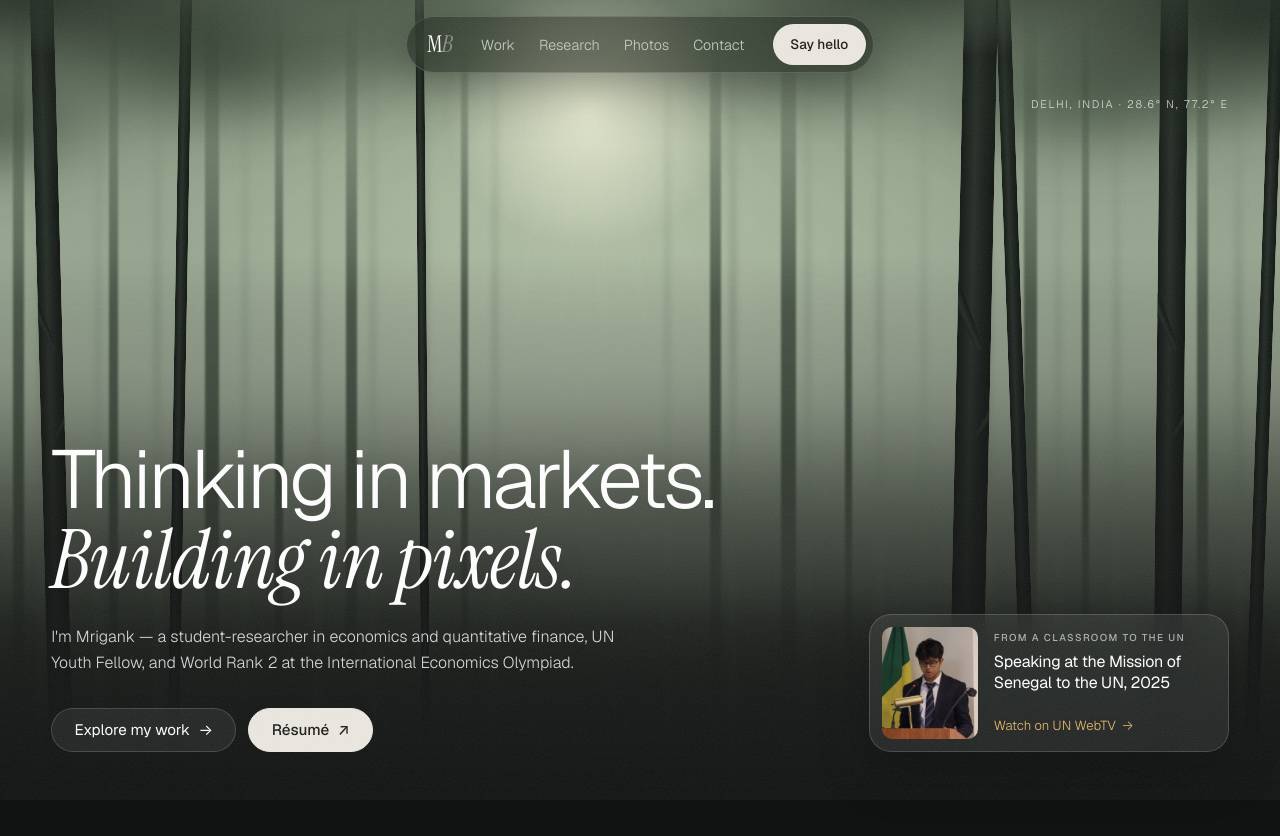
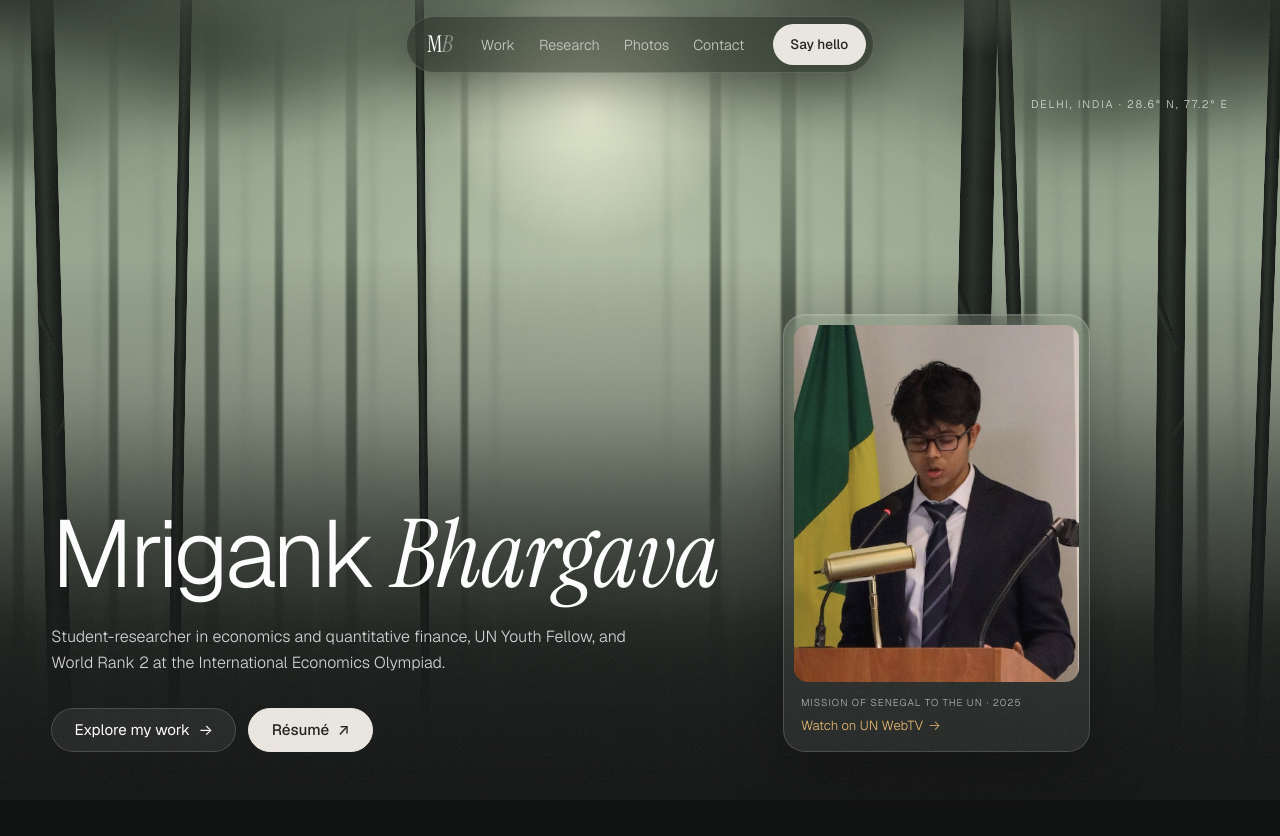
Before and after one commit to mrigankswork/iimbportfoliosubmission, a plain HTML site: page index.html in a window 1280 px wide. Shown: the top 836 px of the page. Drawn offline with nearby package versions, Linux system fonts and the light colour scheme.

Commit message:
Put name and UN photo in the hero

```diff
--- a/index.html
+++ b/index.html
@@ -9,7 +9,7 @@
 
   <!-- Open Graph -->
   <meta property="og:type" content="website">
-  <meta property="og:title" content="Mrigank Bhargava — Thinking in markets. Building in pixels.">
+  <meta property="og:title" content="Mrigank Bhargava">
   <meta property="og:description" content="Student-researcher in economics and quantitative finance, UN Youth Fellow, and World Rank 2 at the International Economics Olympiad.">
   <meta property="og:url" content="https://mrigankswork.github.io/iimbportfoliosubmission/">
   <meta property="og:image" content="https://mrigankswork.github.io/iimbportfoliosubmission/images/un-senegal.jpg">
@@ -72,23 +72,22 @@
 
       <div class="hero__inner container">
         <div class="hero__content">
-          <h1 class="hero__title" id="hero-title">Thinking in markets. <em>Building in pixels.</em></h1>
-          <p class="hero__lede">I'm Mrigank — a student-researcher in economics and quantitative finance, UN Youth Fellow, and World Rank 2 at the International Economics Olympiad.</p>
+          <h1 class="hero__title" id="hero-title">Mrigank <em>Bhargava</em></h1>
+          <p class="hero__lede">Student-researcher in economics and quantitative finance, UN Youth Fellow, and World Rank 2 at the International Economics Olympiad.</p>
           <div class="btn-row">
             <a class="btn btn--glass" href="#work">Explore my work <span class="btn__arrow" aria-hidden="true">→</span></a>
             <a class="btn btn--light" href="https://mrigankswork.github.io/mrigank.github.io/Mrigank_Bhargava_Resume.pdf" target="_blank" rel="noopener">Résumé <span class="btn__arrow" aria-hidden="true">↗</span></a>
           </div>
         </div>
 
-        <article class="hero-card">
-          <img class="hero-card__img" src="images/un-senegal.jpg" width="1200" height="1121"
+        <figure class="hero-photo">
+          <img class="hero-photo__img" src="images/un-senegal.jpg" width="1200" height="1121"
                alt="Mrigank, in a dark suit and striped tie, speaking at a wooden lectern in front of Senegal's green and yellow flag">
-          <div class="hero-card__body">
-            <p class="eyebrow">From a classroom to the UN</p>
-            <h2 class="hero-card__title">Speaking at the Mission of Senegal to the UN, 2025</h2>
+          <figcaption class="hero-photo__cap">
+            <span>Mission of Senegal to the UN · 2025</span>
             <a class="link-amber" href="https://webtv.un.org/en/asset/k15/k15u7flcna?kalturaStartTime=10031" target="_blank" rel="noopener">Watch on UN WebTV <span aria-hidden="true">→</span></a>
-          </div>
-        </article>
+          </figcaption>
+        </figure>
       </div>
     </section>
 
--- a/style.css
+++ b/style.css
@@ -515,18 +515,18 @@ body::after {
   position: relative;
   z-index: 1;
   display: grid;
-  grid-template-columns: minmax(0, 1fr) auto;
+  grid-template-columns: auto auto;   /* photo sits right beside the name */
+  justify-content: start;
   align-items: end;
-  gap: 3rem;
+  gap: clamp(2.5rem, 5vw, 4.5rem);
   padding-top: 160px;
   padding-bottom: clamp(2.5rem, 6vh, 4.5rem);
 }
 
 .hero__title {
-  font-size: clamp(2.7rem, 6.4vw, 5.6rem);
+  font-size: clamp(3.2rem, 7.4vw, 7rem);
   letter-spacing: -0.045em;
-  line-height: .98;
-  max-width: 11.5em;
+  line-height: .95;
   color: #fff;
   text-shadow: 0 2px 30px rgb(0 0 0 / .18);
   animation: rise 1.1s var(--ease) .1s both;
@@ -545,42 +545,44 @@ body::after {
   animation: rise 1.1s var(--ease) .4s both;
 }
 
-/* Glass card (bottom-right) */
-.hero-card {
-  display: grid;
-  grid-template-columns: 96px 1fr;
-  gap: 1rem;
-  width: 360px;
-  padding: .75rem;
+/* UN photo in a glass frame, beside the name */
+.hero-photo {
+  width: clamp(250px, 24vw, 350px);
+  padding: 10px;
   border-radius: var(--radius);
   background: rgb(255 255 255 / .08);
   border: 1px solid var(--glass-b);
   -webkit-backdrop-filter: blur(16px) saturate(130%);
   backdrop-filter: blur(16px) saturate(130%);
-  box-shadow: 0 20px 50px rgb(0 0 0 / .25);
+  box-shadow: 0 24px 60px rgb(0 0 0 / .3), inset 0 1px 0 rgb(255 255 255 / .12);
   transition: transform .45s var(--ease), border-color .45s;
-  animation: rise 1.1s var(--ease) .6s both;
+  animation: rise 1.1s var(--ease) .35s both;
 }
-.hero-card:hover { transform: translateY(-4px); border-color: rgb(255 255 255 / .3); }
+.hero-photo:hover { transform: translateY(-4px); border-color: rgb(255 255 255 / .3); }
 
-.hero-card__img {
-  width: 96px;
-  height: 100%;
-  min-height: 112px;
+.hero-photo__img {
+  width: 100%;
+  aspect-ratio: 4 / 5;
   object-fit: cover;
-  object-position: 55% 25%;
-  border-radius: 10px;
+  object-position: 52% 30%;
+  border-radius: calc(var(--radius) - 8px);
 }
-.hero-card__body { display: flex; flex-direction: column; gap: .4rem; padding-block: .2rem; }
-.hero-card .eyebrow { color: rgb(255 255 255 / .62); font-size: .62rem; }
-.hero-card__title {
-  font-size: 1rem;
-  line-height: 1.3;
-  letter-spacing: -0.015em;
-  font-weight: 400;
-  margin-bottom: auto;
+
+.hero-photo__cap {
+  display: flex;
+  flex-direction: column;
+  gap: .3rem;
+  padding: .8rem .45rem .3rem;
+  font-size: .62rem;
+  letter-spacing: .1em;
+  text-transform: uppercase;
+  color: rgb(255 255 255 / .65);
 }
-.hero-card .link-amber { font-size: .82rem; }
+.hero-photo__cap .link-amber {
+  font-size: .82rem;
+  letter-spacing: 0;
+  text-transform: none;
+}
 
 
 /* ---------------------------------------------------------------------
@@ -1183,8 +1185,13 @@ body::after {
    18. Responsive — 1000 / 760 / 480 px
    --------------------------------------------------------------------- */
 @media (max-width: 1000px) {
-  .hero__inner { grid-template-columns: 1fr; gap: 2.5rem; }
-  .hero-card { width: min(100%, 380px); }
+  /* Stack: name → photo → text → buttons */
+  .hero__inner { grid-template-columns: minmax(0, 1fr); gap: 0; }
+  .hero__content { display: contents; }
+  .hero__title { order: 1; }
+  .hero-photo { order: 2; width: min(100%, 320px); margin-top: 1.75rem; }
+  .hero__lede { order: 3; }
+  .hero__content .btn-row { order: 4; }
 
   .about__grid { grid-template-columns: 1fr; align-items: start; }
 
@@ -1244,8 +1251,7 @@ body::after {
   .highlight { border-right: 0; border-bottom: 1px solid var(--line); }
   .highlight:last-child { border-bottom: 0; }
 
-  .hero-card { grid-template-columns: 84px 1fr; }
-  .hero-card__img { width: 84px; }
+  .hero-photo { width: min(100%, 280px); }
 
   .feature__visual { aspect-ratio: 5 / 4; }
   .janseva__pill { font-size: .75rem; top: .8rem; }
```
